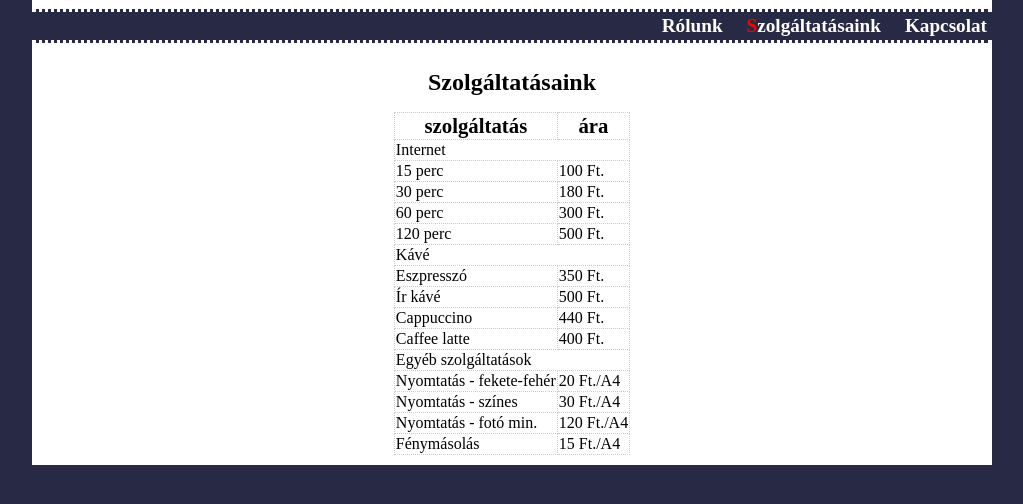
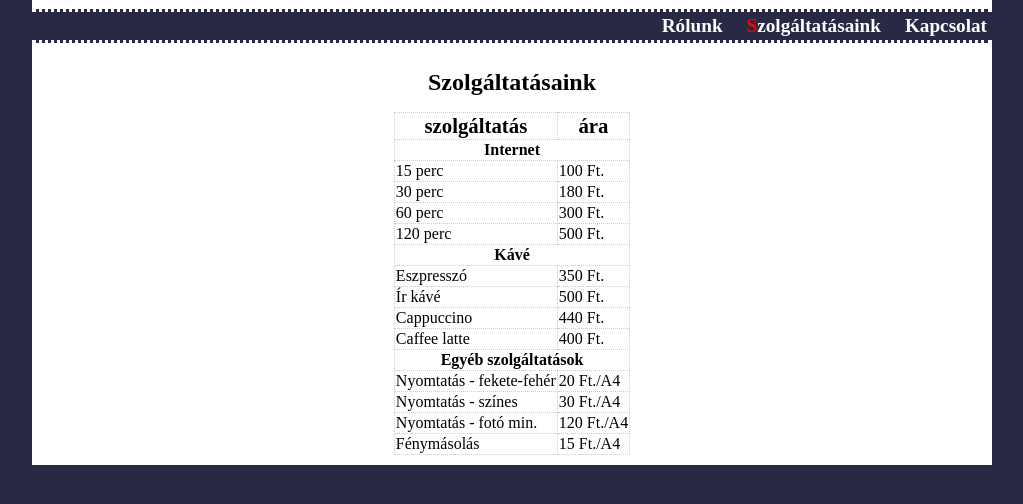
Before and after one commit to paaldorina/munkaf-jlok-20_onallo, a plain HTML site: page szolg.html in a window 1280 px wide. Shown: the part 116-620 px from the top of the page, without its empty margins (128-1151 px from the left). Drawn offline with Linux system fonts and the light colour scheme.

Commit message:
feladat 6

```diff
--- a/szolg.html
+++ b/szolg.html
@@ -30,7 +30,7 @@
                 </thead>
                 <tbody>
                     <tr>
-                        <td colspan="2">Internet</td>
+                        <th colspan="2">Internet</th>
                     </tr>
                     <tr>
                         <td>15 perc</td>
@@ -49,7 +49,7 @@
                         <td>500 Ft.</td>
                     </tr>
                     <tr>
-                        <td colspan="2">Kávé</td>
+                        <th colspan="2">Kávé</th>
                     </tr>
                     <tr>
                         <td>Eszpresszó</td>
@@ -68,7 +68,7 @@
                         <td>400 Ft.</td>
                     </tr>
                     <tr>
-                        <td colspan="2">Egyéb szolgáltatások</td>
+                        <th colspan="2">Egyéb szolgáltatások</th>
                     </tr>
                     <tr>
                         <td>Nyomtatás - fekete-fehér</td>
```
